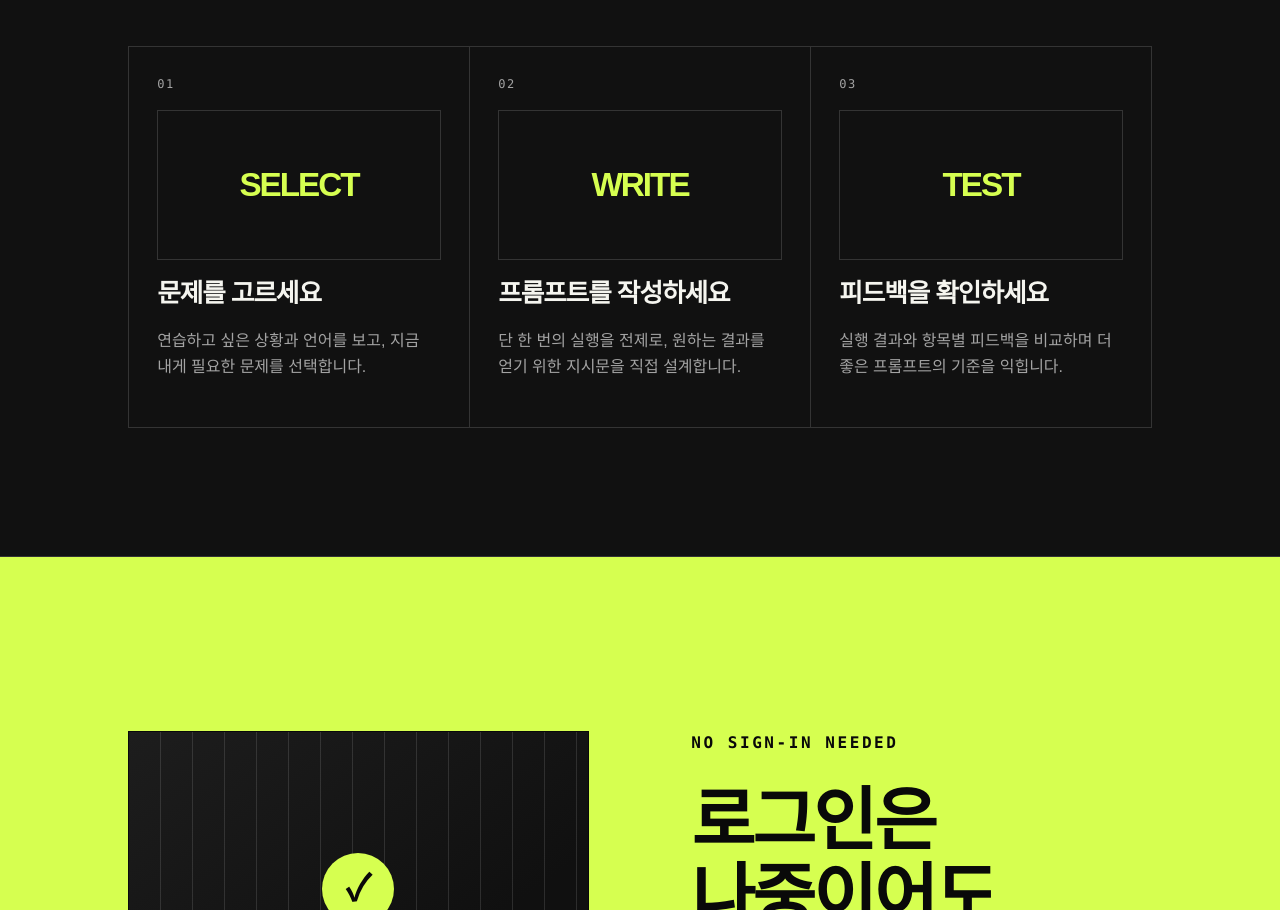
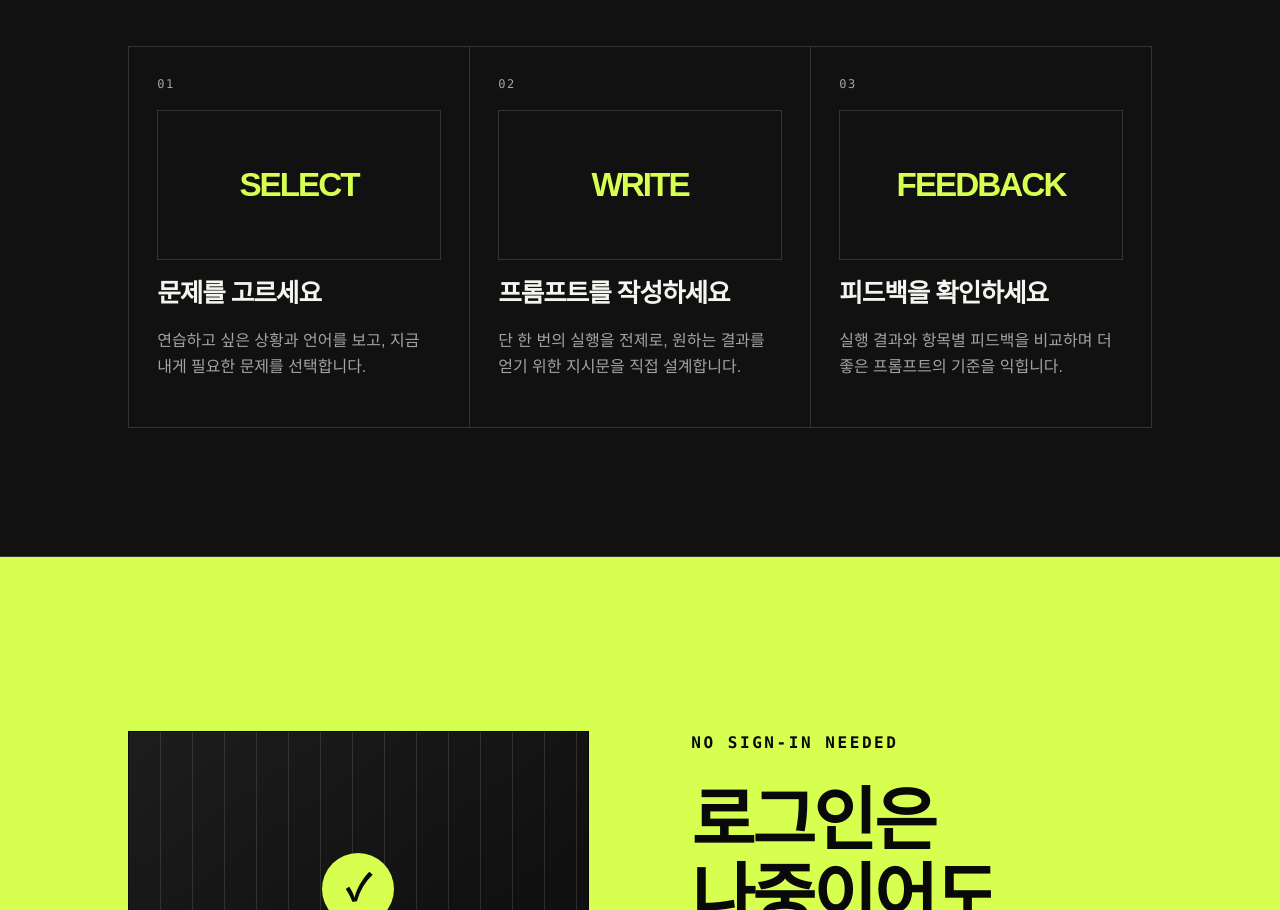
Before and after one commit to ddingorang/itsourprompt, a React (Vite) app in the folder frontend/: page / in a window 1280 px wide. Shown: the part 977-1887 px from the top of the page. Built offline with nearby package versions, Linux system fonts and the light colour scheme; no server answers.

Commit message:
landing: 피드백 단계 표시 문구 변경

```diff
--- a/frontend/src/pages/HomePage.tsx
+++ b/frontend/src/pages/HomePage.tsx
@@ -26,7 +26,7 @@ const steps = [
     number: '03',
     title: '피드백을 확인하세요',
     description: '실행 결과와 항목별 피드백을 비교하며 더 좋은 프롬프트의 기준을 익힙니다.',
-    visual: 'TEST',
+    visual: 'FEEDBACK',
   },
 ];
 
```
